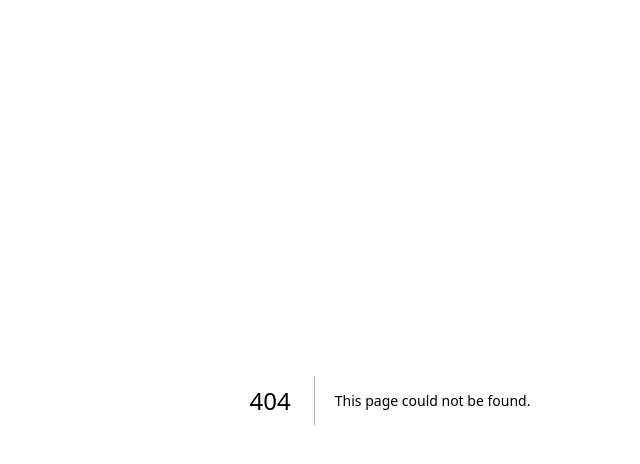
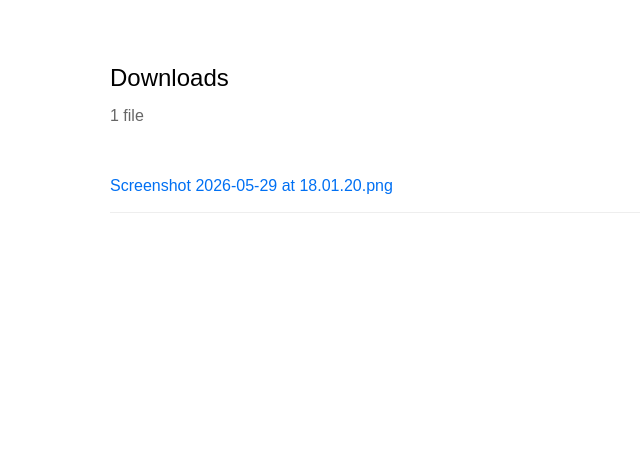
Before and after one commit to luiswebfroot/luis-portfolio, a Next.js app: page /downloads in a window 1280 px wide. Before the commit this address had no page. Shown: the top 464 px of the page, without its empty margins (250-890 px from the left). Built offline with nearby package versions, Linux system fonts and the light colour scheme.

Commit message:
feat: add downloads page with file listing and download links

```diff
--- /dev/null
+++ b/app/downloads/page.tsx
@@ -0,0 +1,32 @@
+import fs from 'fs'
+import path from 'path'
+
+export default function DownloadsPage() {
+  const dir = path.join(process.cwd(), 'public', 'downloads')
+  const files = fs.readdirSync(dir).filter((f) => f !== '.gitkeep')
+
+  return (
+    <main style={{ fontFamily: 'sans-serif', maxWidth: 600, margin: '60px auto', padding: '0 20px' }}>
+      <h1 style={{ fontSize: 24, marginBottom: 8 }}>Downloads</h1>
+      <p style={{ color: '#666', marginBottom: 32 }}>{files.length} file{files.length !== 1 ? 's' : ''}</p>
+
+      {files.length === 0 ? (
+        <p style={{ color: '#999' }}>No files available.</p>
+      ) : (
+        <ul style={{ listStyle: 'none', padding: 0, margin: 0 }}>
+          {files.map((file) => (
+            <li key={file} style={{ borderBottom: '1px solid #eee', padding: '14px 0' }}>
+              <a
+                href={`/downloads/${encodeURIComponent(file)}`}
+                download={file}
+                style={{ color: '#0070f3', textDecoration: 'none', fontSize: 16 }}
+              >
+                {file}
+              </a>
+            </li>
+          ))}
+        </ul>
+      )}
+    </main>
+  )
+}
```
